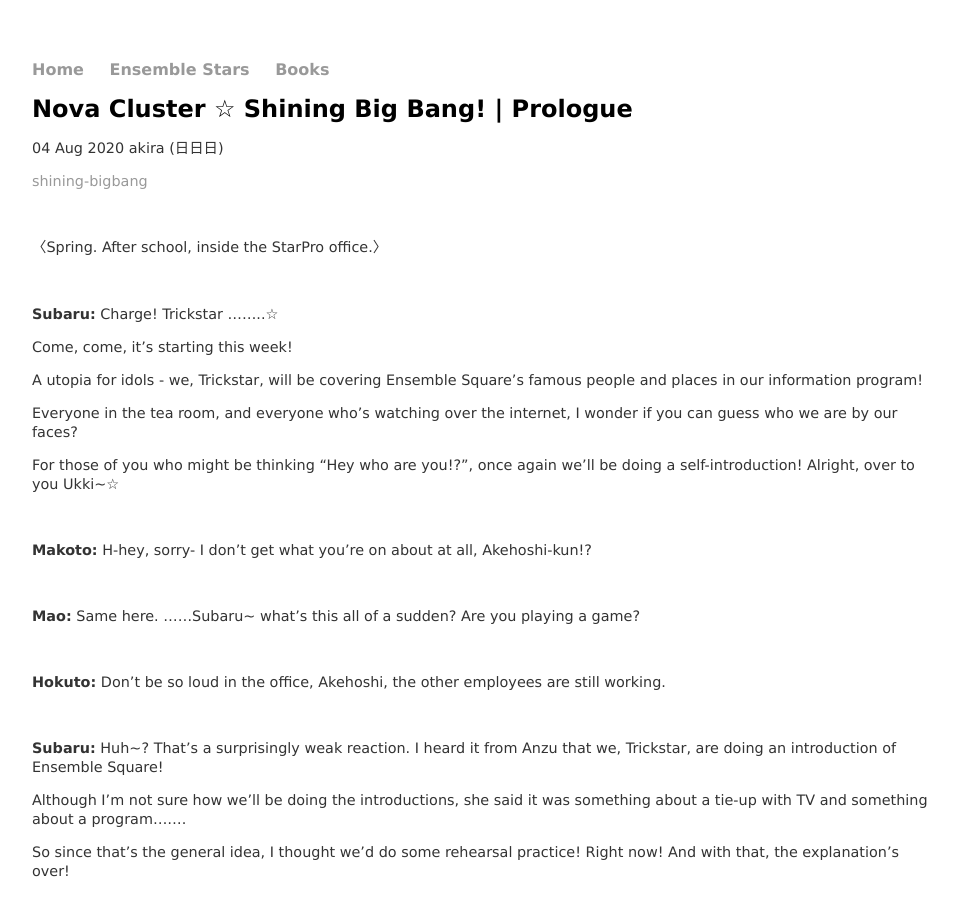
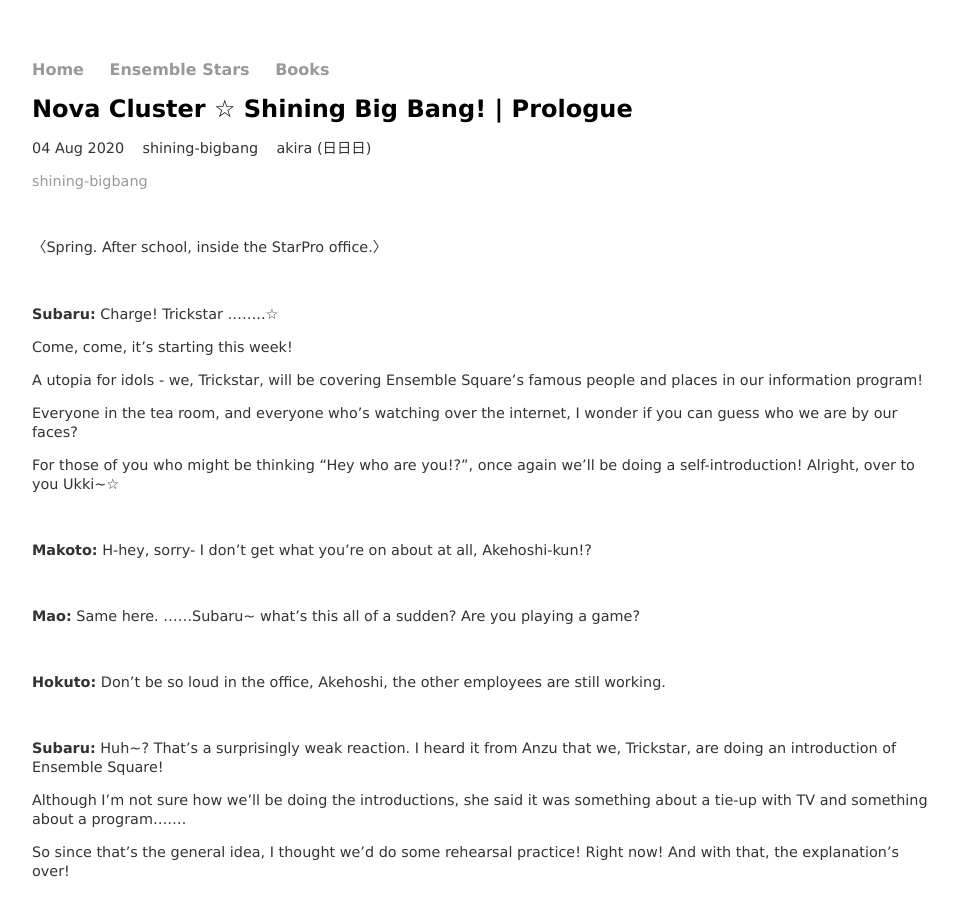
Before and after one commit to kkumakuma/kkumakuma.github.io, a Jekyll site: the page built from enstars/_posts/shining-bigbang/2020-08-04-shining-bigbang-prologue.md, in a window 1280 px wide and 900 px high. Shown: the whole window, without its empty margins (160-1118 px from the left). Built offline with Jekyll 4.4.1, drawn with Linux system fonts in a browser that asks for light colours.

Commit message:
test tag system

```diff
--- a/_layouts/post.html
+++ b/_layouts/post.html
@@ -2,7 +2,7 @@
 layout: default
 ---
 <h1>{{ page.title }}</h1>
-<p class="meta">{{ page.date | date_to_string }} {{ page.writer }}</p>
+<p class="meta">{{ page.date | date_to_string }} &nbsp;&nbsp; {{ page.story }} &nbsp;&nbsp; {{ page.writer }}</p>
 
 <div class="post">
   {{ content }}
--- a/enstars/_posts/shining-bigbang/2020-08-04-shining-bigbang-prologue.md
+++ b/enstars/_posts/shining-bigbang/2020-08-04-shining-bigbang-prologue.md
@@ -2,7 +2,7 @@
 layout: post
 title: Nova Cluster ☆ Shining Big Bang! | Prologue
 date: 2020-08-04
-categories: shining-bigbang
+story: shining-bigbang
 writer: akira (日日日)
 ---
 <p class="meta"><a href= "https://kkumakuma.github.io/enstars/shining-bigbang/">shining-bigbang</a></p>
```
